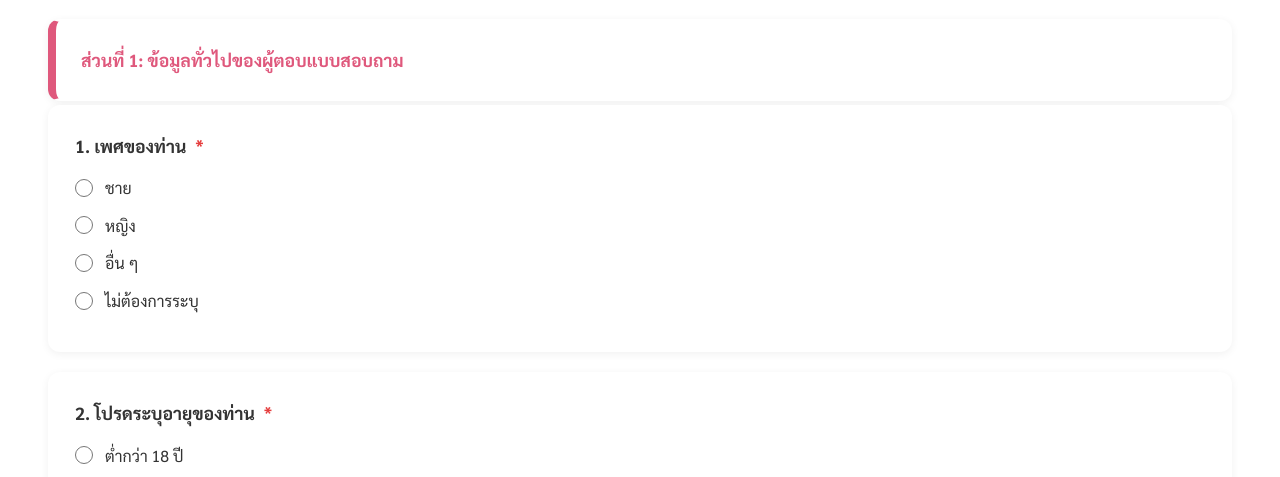
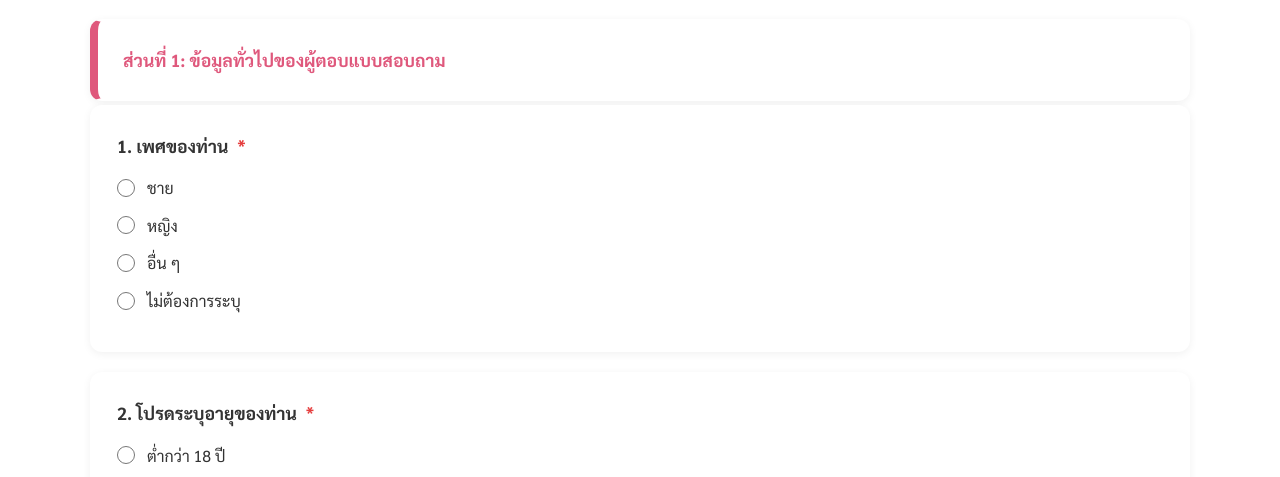
Before and after one commit to KumphaS/CUiVET-stakeholder-questionnaire-VetStudent, a plain HTML site: page index.html in a window 1280 px wide. Shown: the part 454-931 px from the top of the page. Drawn offline with Linux system fonts and the light colour scheme.

Commit message:
Update index.html

```diff
--- a/index.html
+++ b/index.html
@@ -31,6 +31,8 @@
             padding: 0;
             line-height: 1.6;
         }
+
+        .container { max-width: 1100px; margin: auto; }
 
         /* ===================== NAVBAR ===================== */
         .navbar {
```
